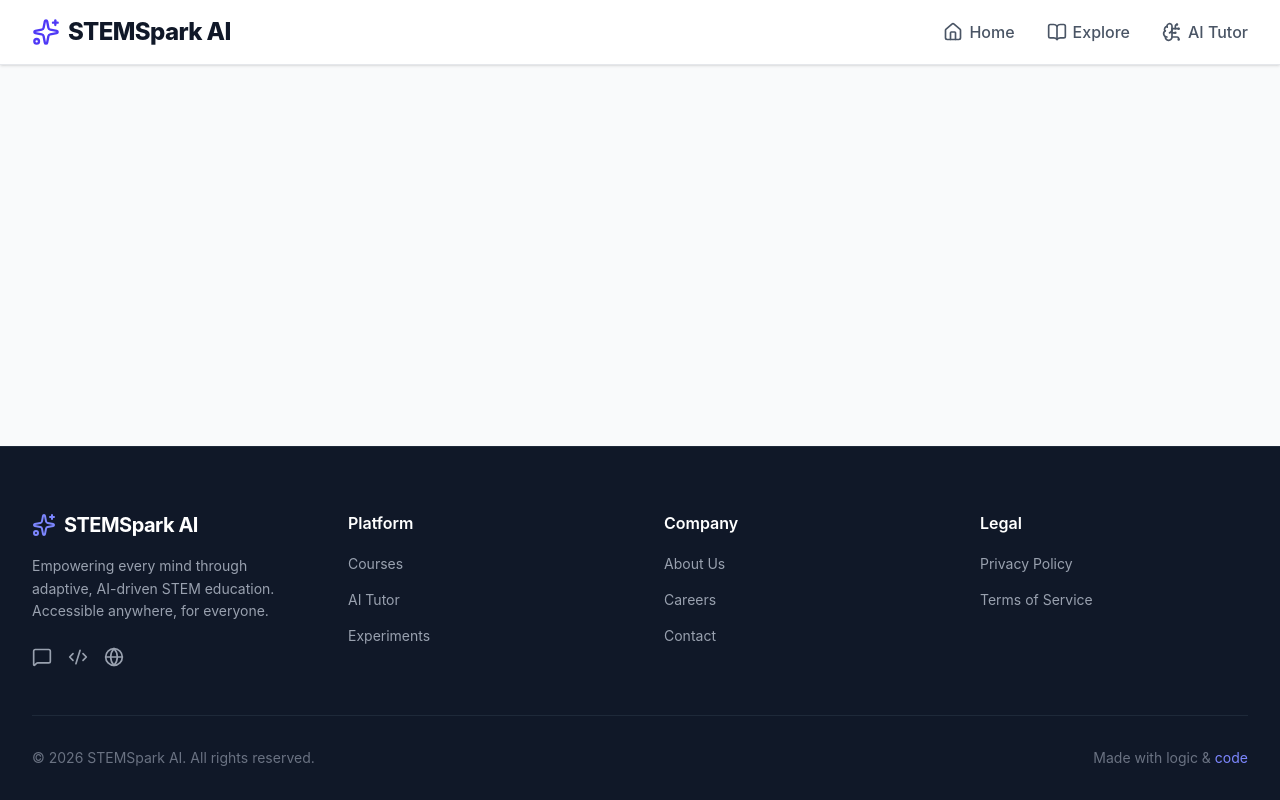
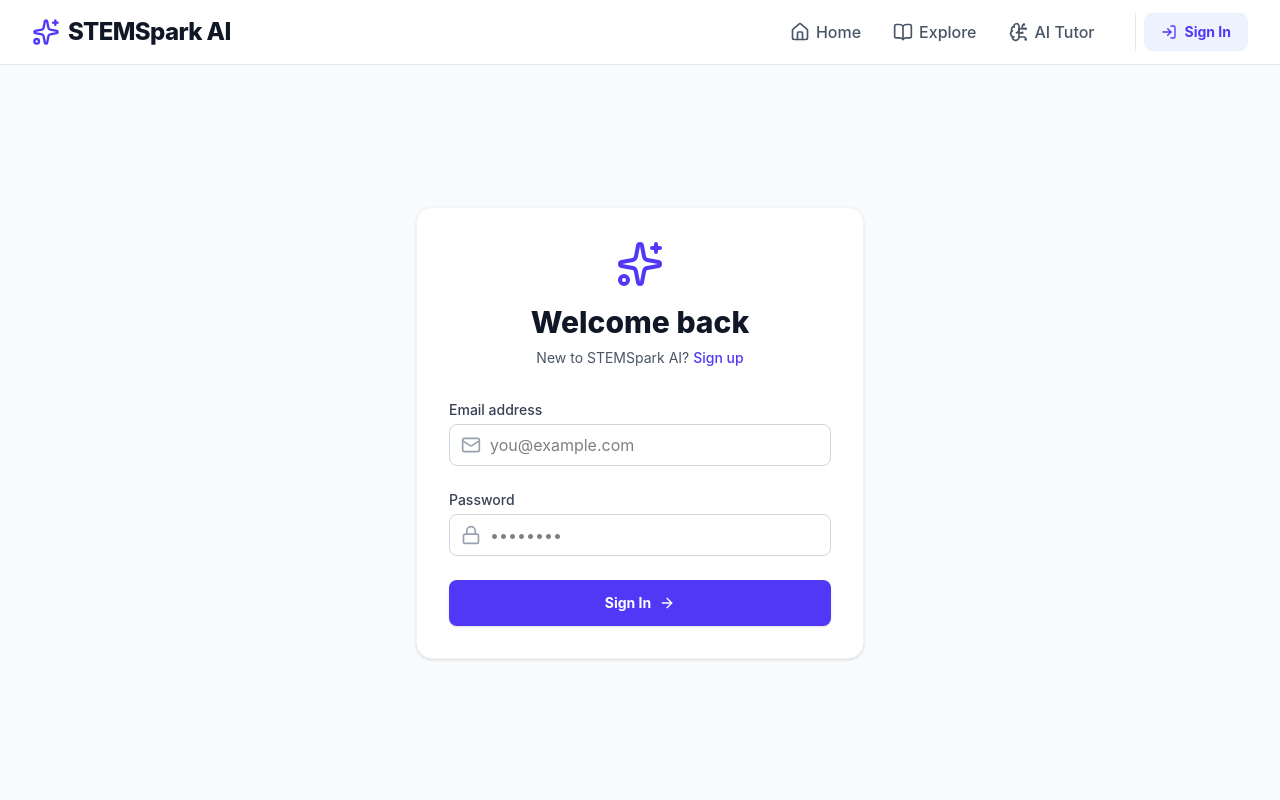
Before and after one commit to PrasadDnyandeoGadekar/stemspark-ai, a React (Vite) app in the folder frontend/: page /login in a window 1280 px wide. Shown: the top 800 px of the page. Built offline with nearby package versions, Linux system fonts and the light colour scheme.

Commit message:
Built toggleable Login/Signup page UI and updated Navbar

```diff
--- a/frontend/src/App.jsx
+++ b/frontend/src/App.jsx
@@ -3,7 +3,8 @@ import Navbar from './components/Navbar';
 import Footer from './components/Footer';
 import Home from './pages/Home';
 import Courses from './pages/Courses';
-import Tutor from './pages/Tutor'; // <-- Imported the new Tutor page
+import Tutor from './pages/Tutor';
+import Login from './pages/Login'; // <-- Imported Login
 
 function App() {
   return (
@@ -15,8 +16,8 @@ function App() {
           <Routes>
             <Route path="/" element={<Home />} />
             <Route path="/courses" element={<Courses />} />
-            {/* Added the Tutor route here: */}
             <Route path="/tutor" element={<Tutor />} />
+            <Route path="/login" element={<Login />} /> {/* <-- Added Login Route */}
           </Routes>
         </main>
 
--- a/frontend/src/components/Navbar.jsx
+++ b/frontend/src/components/Navbar.jsx
@@ -1,6 +1,6 @@
 import React from 'react';
 import { Link } from 'react-router-dom';
-import { Sparkles, Home, BookOpen, BrainCircuit } from 'lucide-react';
+import { Sparkles, Home, BookOpen, BrainCircuit, LogIn } from 'lucide-react';
 
 function Navbar() {
   return (
@@ -16,7 +16,7 @@ function Navbar() {
             </Link>
           </div>
 
-          {/* Navigation Links */}
+          {/* Navigation Links & Login Button */}
           <div className="flex items-center space-x-4 sm:space-x-8">
             <Link to="/" className="text-gray-600 hover:text-indigo-600 flex items-center font-medium transition-colors">
               <Home className="h-5 w-5 sm:mr-1.5" />
@@ -30,6 +30,14 @@ function Navbar() {
               <BrainCircuit className="h-5 w-5 sm:mr-1.5" />
               <span className="hidden sm:inline">AI Tutor</span>
             </Link>
+
+            {/* New Login Button */}
+            <div className="pl-2 border-l border-gray-200 ml-2">
+              <Link to="/login" className="inline-flex items-center justify-center px-4 py-2 border border-transparent text-sm font-bold rounded-lg text-indigo-600 bg-indigo-50 hover:bg-indigo-100 transition-colors">
+                <LogIn className="h-4 w-4 mr-2 hidden sm:block" />
+                Sign In
+              </Link>
+            </div>
           </div>
 
         </div>
--- /dev/null
+++ b/frontend/src/pages/Login.jsx
@@ -0,0 +1,79 @@
+import React, { useState } from 'react';
+import { Sparkles, Mail, Lock, ArrowRight } from 'lucide-react';
+
+function Login() {
+  // This state controls whether we show the Login or Signup view
+  const [isLogin, setIsLogin] = useState(true);
+
+  return (
+    <div className="min-h-[calc(100vh-4rem)] flex items-center justify-center bg-gray-50 py-12 px-4 sm:px-6 lg:px-8">
+      <div className="max-w-md w-full bg-white p-8 rounded-2xl shadow-sm border border-gray-100">
+
+        {/* Header Section */}
+        <div className="text-center mb-8">
+          <Sparkles className="mx-auto h-12 w-12 text-indigo-600" />
+          <h2 className="mt-4 text-3xl font-extrabold text-gray-900">
+            {isLogin ? 'Welcome back' : 'Create your account'}
+          </h2>
+          <p className="mt-2 text-sm text-gray-600">
+            {isLogin ? 'New to STEMSpark AI? ' : 'Already have an account? '}
+            <button
+              onClick={() => setIsLogin(!isLogin)}
+              className="font-medium text-indigo-600 hover:text-indigo-500 transition-colors focus:outline-none"
+            >
+              {isLogin ? 'Sign up' : 'Log in'}
+            </button>
+          </p>
+        </div>
+
+        {/* Form Section */}
+        <form className="space-y-6" onSubmit={(e) => e.preventDefault()}>
+
+          {/* Email Input */}
+          <div>
+            <label className="block text-sm font-medium text-gray-700 mb-1">Email address</label>
+            <div className="relative">
+              <div className="absolute inset-y-0 left-0 pl-3 flex items-center pointer-events-none">
+                <Mail className="h-5 w-5 text-gray-400" />
+              </div>
+              <input
+                type="email"
+                required
+                className="w-full pl-10 pr-3 py-2 border border-gray-300 rounded-lg focus:outline-none focus:ring-2 focus:ring-indigo-500 focus:border-transparent transition-shadow"
+                placeholder="you@example.com"
+              />
+            </div>
+          </div>
+
+          {/* Password Input */}
+          <div>
+            <label className="block text-sm font-medium text-gray-700 mb-1">Password</label>
+            <div className="relative">
+              <div className="absolute inset-y-0 left-0 pl-3 flex items-center pointer-events-none">
+                <Lock className="h-5 w-5 text-gray-400" />
+              </div>
+              <input
+                type="password"
+                required
+                className="w-full pl-10 pr-3 py-2 border border-gray-300 rounded-lg focus:outline-none focus:ring-2 focus:ring-indigo-500 focus:border-transparent transition-shadow"
+                placeholder="••••••••"
+              />
+            </div>
+          </div>
+
+          {/* Submit Button */}
+          <button
+            type="submit"
+            className="w-full flex justify-center items-center py-3 px-4 border border-transparent rounded-lg shadow-sm text-sm font-bold text-white bg-indigo-600 hover:bg-indigo-700 focus:outline-none focus:ring-2 focus:ring-offset-2 focus:ring-indigo-500 transition-all"
+          >
+            {isLogin ? 'Sign In' : 'Create Account'}
+            <ArrowRight className="ml-2 h-4 w-4" />
+          </button>
+
+        </form>
+      </div>
+    </div>
+  );
+}
+
+export default Login;
```
